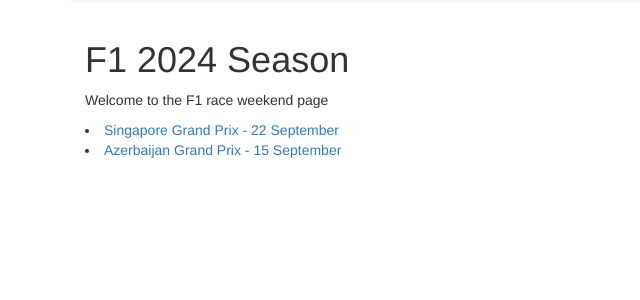
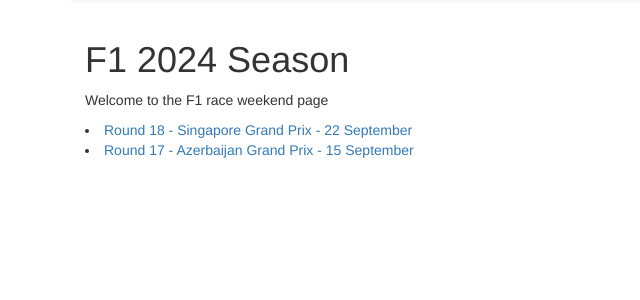
Before and after one commit to Dom19740/Project-Sports-Replay-Forum, a Django app: page /f1/ in a window 1280 px wide. Shown: the part 52-352 px from the top of the page, without its empty margins (0-640 px from the left). Run offline with Django 5.2, Linux system fonts and the light colour scheme; data comes from the database, SQL or seed files in the repository; both versions use the stored data as it was after the commit; some libraries are stand-ins or nearby versions.

Commit message:
Race Round added to model and race list

```diff
--- a/sportsreplayforum/f1/models.py
+++ b/sportsreplayforum/f1/models.py
@@ -4,6 +4,7 @@ from django.core.exceptions import ValidationError
 class Race(models.Model):
     name = models.CharField(max_length=255)
     date = models.DateField()
+    round = models.IntegerField()
 
     def __str__(self):
         return f"{self.name} - {self.date}"
--- a/sportsreplayforum/f1/templates/f1/race_list.html
+++ b/sportsreplayforum/f1/templates/f1/race_list.html
@@ -8,7 +8,7 @@
         <p>Welcome to the F1 race weekend page</p>
 
         {% for race in races %}
-            <li><a href="{% url 'race_events' race.id %}">{{ race.name }} - {{ race.date|date:"d F" }}</a></li>
+            <li><a href="{% url 'race_events' race.id %}">Round {{ race.round }} - {{ race.name }} - {{ race.date|date:"d F" }}</a></li>
         {% endfor %}
 
     </div>
```
Also changed, not shown: sportsreplayforum/db.sqlite3, sportsreplayforum/f1/migrations/0003_race_round.py (added).
